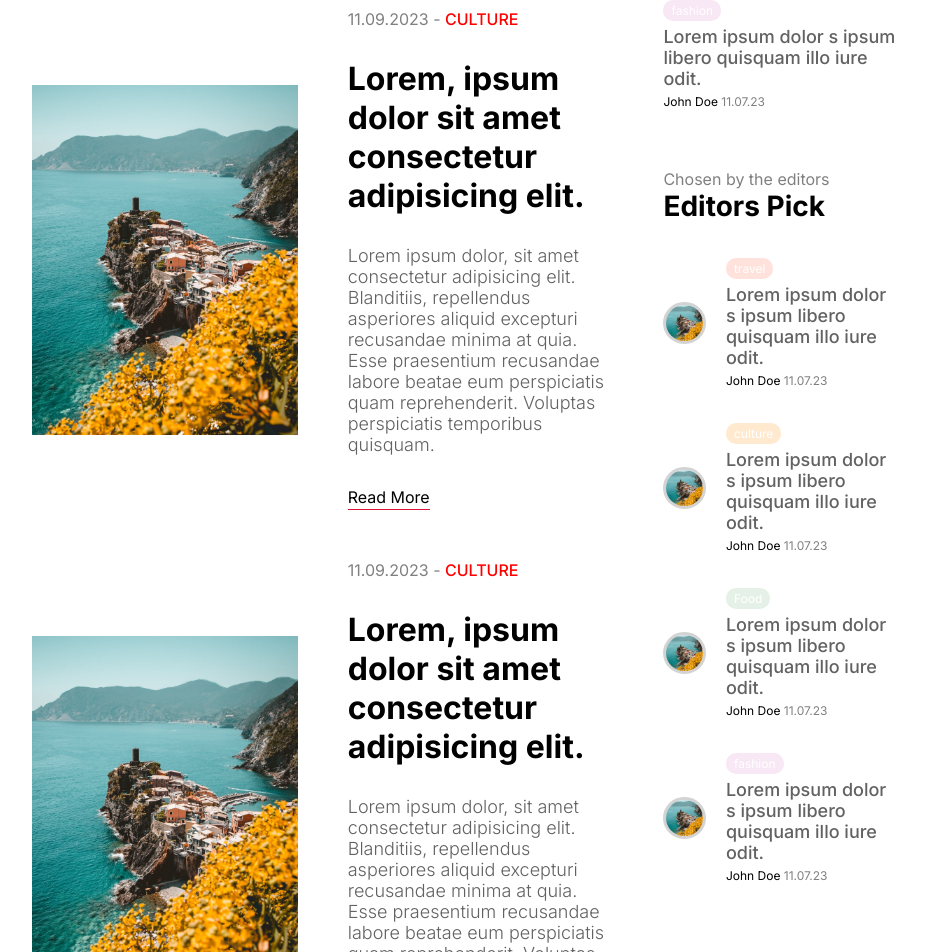
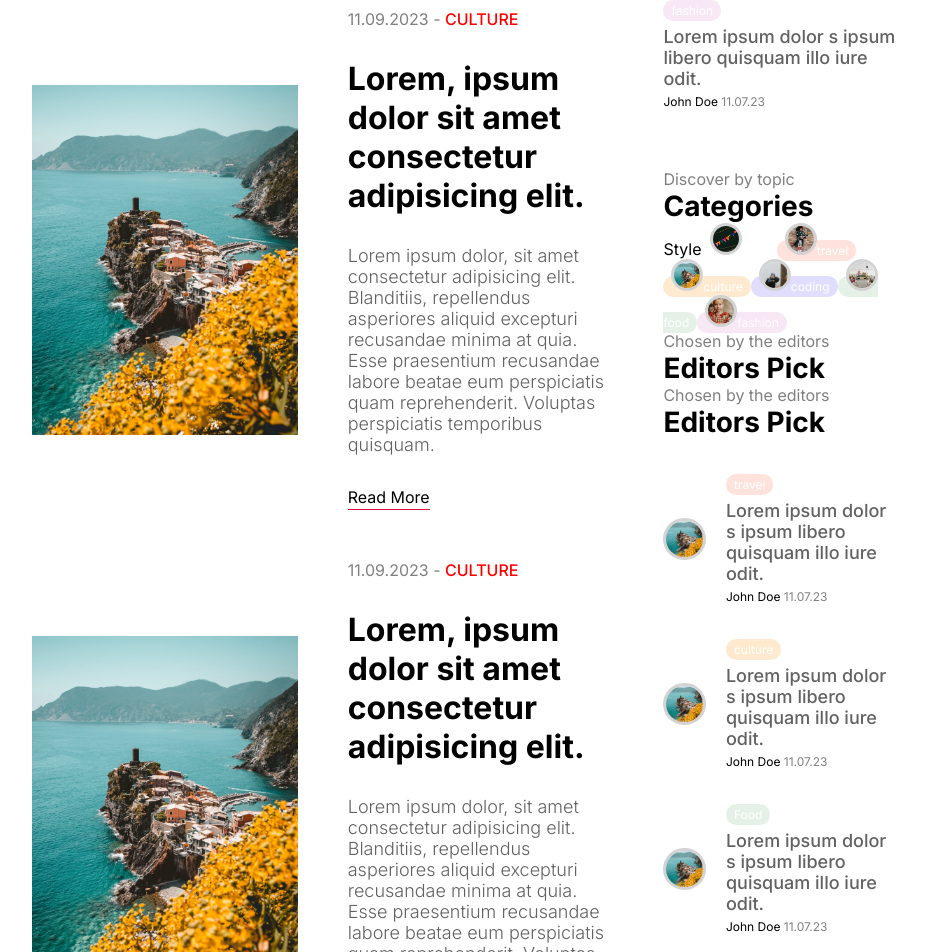
Before and after one commit to CourtneyCarson/next-blog, a Next.js app: page / in a window 1280 px wide. Shown: the part 1851-2803 px from the top of the page, without its empty margins (176-1101 px from the left). Built offline with nearby package versions, Linux system fonts and the light colour scheme.

Commit message:
right menu categories;

```diff
--- a/src/components/menu/Menu.jsx
+++ b/src/components/menu/Menu.jsx
@@ -68,6 +68,98 @@ export const Menu = () => {
           </div>
         </Link>
       </div>
+
+      {/* start: categories */}
+      <h2 className={styles.subtitle}>Discover by topic</h2>
+      <h1 className={styles.title}>Categories</h1>
+
+      <div className={styles.CategoryList}>
+        <Link
+          href="/blog?cat=style"
+          className={`${styles.CategoryItem} ${styles.style}`}>
+          Style
+        </Link>
+        <Link
+          href="/blog?cat=style"
+          className={`${styles.category} ${styles.style}`}>
+          <Image
+            src="/style.png"
+            alt=""
+            width={32}
+            height={32}
+            className={styles.image}
+          />
+          style
+        </Link>
+        {/* travel */}
+        <Link
+          href="/blog?cat=style"
+          className={`${styles.category} ${styles.travel}`}>
+          <Image
+            src="/travel.png"
+            alt=""
+            width={32}
+            height={32}
+            className={styles.image}
+          />
+          travel
+        </Link>
+        {/* culture */}
+        <Link
+          href="/blog?cat=style"
+          className={`${styles.category} ${styles.culture}`}>
+          <Image
+            src="/culture.png"
+            alt=""
+            width={32}
+            height={32}
+            className={styles.image}
+          />
+          culture
+        </Link>
+        {/* coding */}
+        <Link
+          href="/blog?cat=style"
+          className={`${styles.category} ${styles.coding}`}>
+          <Image
+            src="/coding.png"
+            alt=""
+            width={32}
+            height={32}
+            className={styles.image}
+          />
+          coding
+        </Link>
+        {/* food */}
+        <Link
+          href="/blog?cat=style"
+          className={`${styles.category} ${styles.food}`}>
+          <Image
+            src="/food.png"
+            alt=""
+            width={32}
+            height={32}
+            className={styles.image}
+          />
+          food
+        </Link>
+        {/* fashion */}
+        <Link
+          href="/blog?cat=style"
+          className={`${styles.category} ${styles.fashion}`}>
+          <Image
+            src="/fashion.png"
+            alt=""
+            width={32}
+            height={32}
+            className={styles.image}
+          />
+          fashion
+        </Link>
+      </div>
+
+      <h2 className={styles.subtitle}>{'Chosen by the editors'}</h2>
+      <h1 className={styles.title}>Editors Pick</h1>
 
       {/* start: chosen by the editors  */}
       <h2 className={styles.subtitle}>{'Chosen by the editors'}</h2>
--- /dev/null
+++ b/src/menuPosts/menuPosts.module.css
@@ -0,0 +1,78 @@
+.items {
+  margin-top: 35px;
+  margin-bottom: 60px;
+  display: flex;
+  flex-direction: column;
+  gap: 35px;
+}
+
+.item {
+  display: flex;
+  align-items: center;
+  gap: 20px;
+}
+
+.imageContainer {
+  flex: 1;
+  aspect-ratio: 1/1;
+  position: relative;
+}
+
+.image {
+  border-radius: 50%;
+  border: 3px solid lightgray;
+  object-fit: cover;
+}
+
+.textContainer {
+  flex: 4;
+  display: flex;
+  flex-direction: column;
+  gap: 5px;
+}
+
+.category {
+  padding: 3px 8px;
+  border-radius: 10px;
+  font-size: 12px;
+  color: white;
+  width: max-content;
+}
+
+.category.travel {
+  background-color: #ff7857;
+}
+
+.culture {
+  background-color: #ffb14f;
+}
+
+.food {
+  background-color: #7fb881;
+}
+
+.fashion {
+  background-color: #ff7887;
+}
+
+.coding {
+  background-color: #775aec;
+}
+
+.style {
+  background-color: #789cff;
+}
+
+.postTitle {
+  font-size: 18px;
+  font-weight: 500;
+  color: var(--softTextColor);
+}
+
+.detail {
+  font-size: 12px;
+}
+
+.date {
+  color: gray;
+}
```
Also changed, not shown: src/menuPosts/menuPosts.jsx (added, +83 -0 lines).
